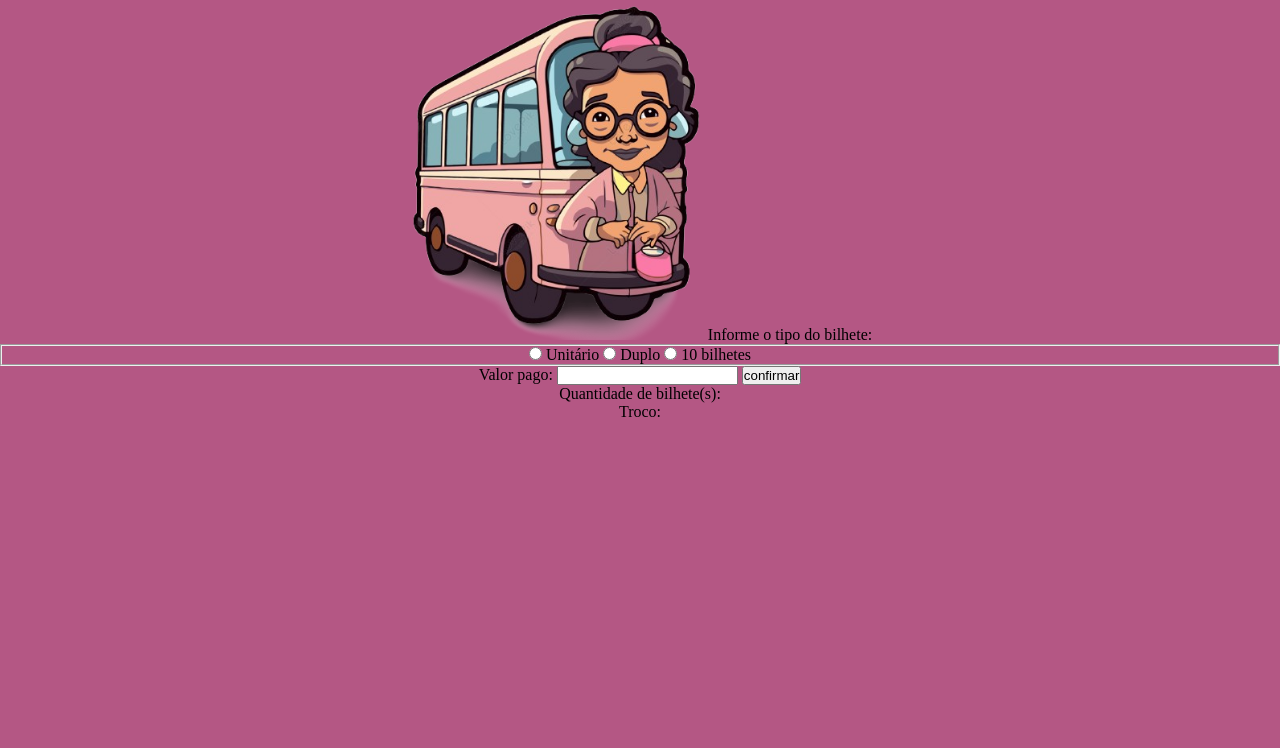
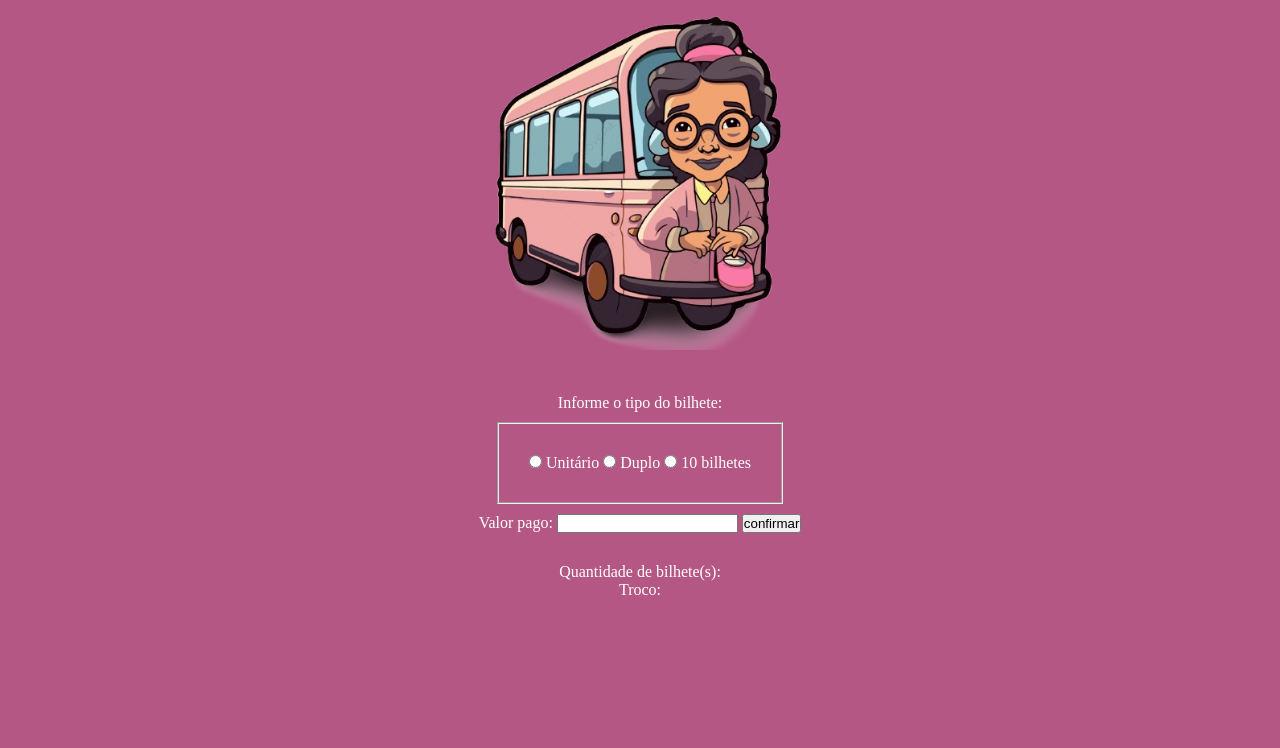
Before and after one commit to LuciaraPereira/estudando-js, a plain HTML site: page ex05/index.html in a window 1280 px wide. Shown: the part 52-800 px from the top of the page. Drawn offline with Linux system fonts and the light colour scheme.

Commit message:
exercicio 05

```diff
--- a/ex05/index.html
+++ b/ex05/index.html
@@ -15,10 +15,12 @@ tabela de preço: Bilhete unitário 5,30 Bilhete duplo 10,60 Bilhete de 10 viage
 <main>
     <h1>Metrô da Lulu</h1>
 
-    <img src="images/metro.png" alt="desenho de um metrô com a personagem Lulu na frente>
+    <img src="images/metro.png" alt="desenho de um metrô com a personagem Lulu na frente" loading="lazy" >
 
-    <label for="tipo">Informe o tipo do bilhete:</label>
+<div class="tipos">
+
     <form>
+        <label for="tipo">Informe o tipo do bilhete:</label>
         <fieldset>
             <input type="radio" id="bilhete_unitario"> <label for="unitario">Unitário</label>
             <input type="radio" id="bilhete_duplo"> <label for="duploo">Duplo</label>
@@ -28,6 +30,7 @@ tabela de preço: Bilhete unitário 5,30 Bilhete duplo 10,60 Bilhete de 10 viage
         <label for="valor">Valor pago:</label> <input type="number" id="valor_pago">
         <button onclick="confirmar()">confirmar</button>
     </form>
+</div>
 
     <div id="qtd_possivel">Quantidade de bilhete(s):</div>
     <div id="troco">Troco:</div>
--- a/ex05/style.css
+++ b/ex05/style.css
@@ -6,8 +6,25 @@
 body{
     text-align: center;
     background-color: #b45784;
+    color: #ffffff;
 }
 img{
     width: 300px;
     height: auto;
+    margin: 10px;
 }
+
+.tipos{
+    display: flex;
+    justify-content: center;
+    align-items: center;
+}
+
+form{
+    margin: 30px;
+}
+
+fieldset{
+    margin: 10px 400px 10px 400px;
+    padding: 30px;
+}
```
